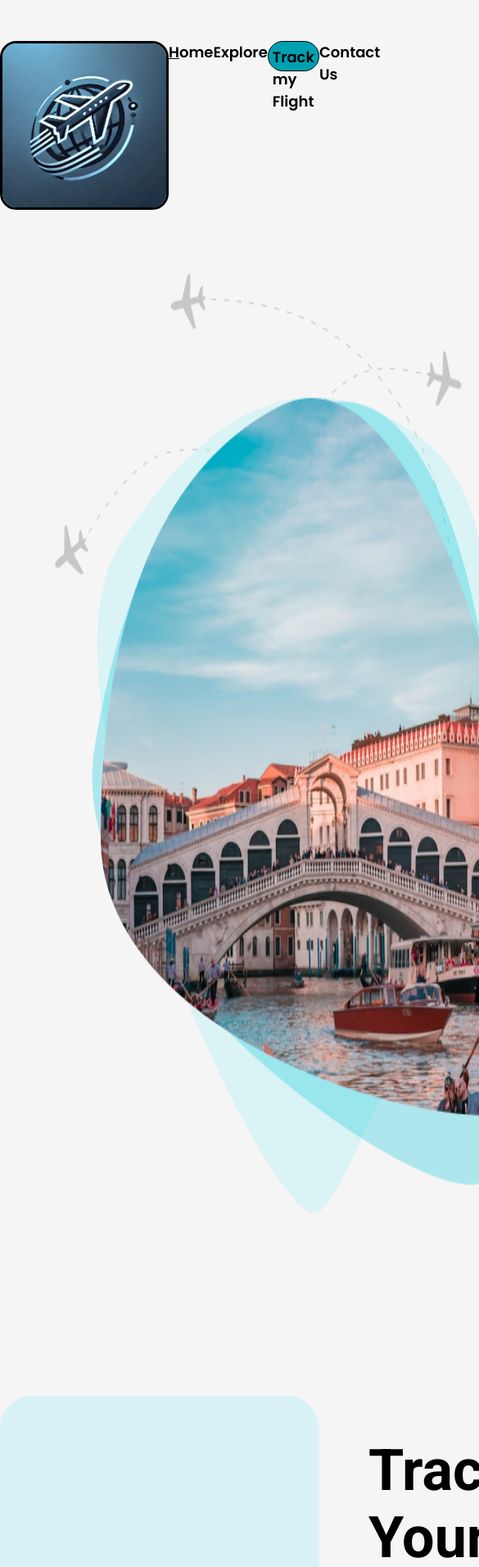
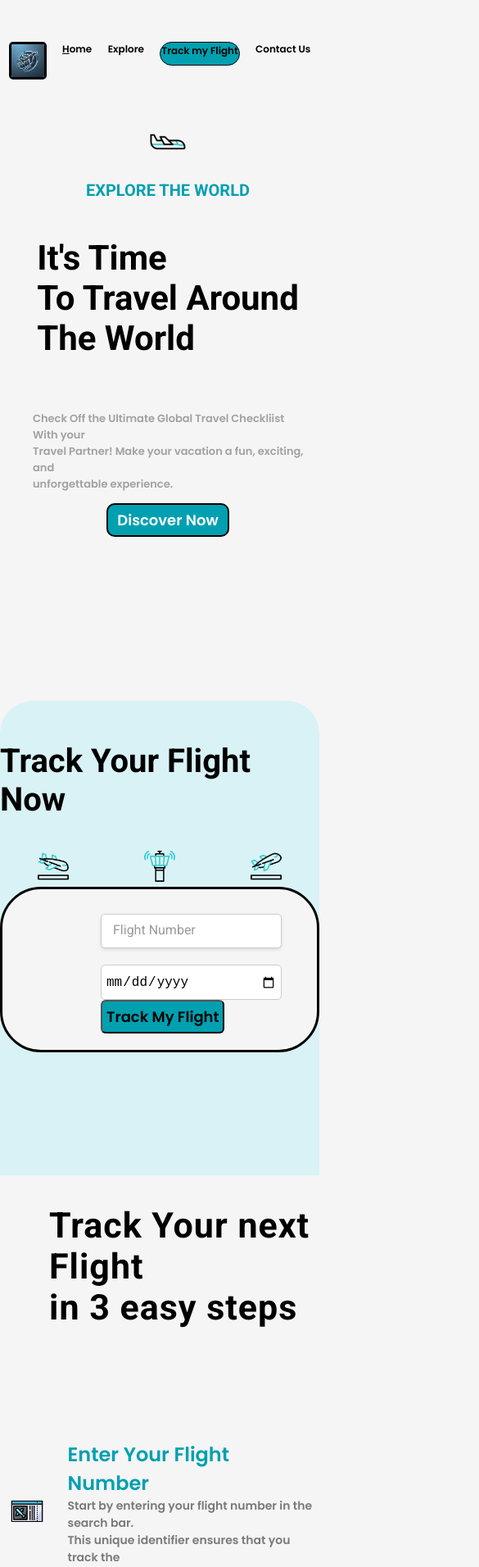
Before and after one commit to EmireHaouas/Fly_Catcher, a React (Vite) app in the folder plane_Catcher2/: page / in a window 390 px wide. Shown: the top 1912 px of the page at 82% size, 585 px wide, since content can reach past the window. Built offline with nearby package versions, Linux system fonts and the light colour scheme.

Commit message:
added smartphone responsivity

```diff
--- a/plane_Catcher2/package.json
+++ b/plane_Catcher2/package.json
@@ -1,4 +1,5 @@
 {
+  "homepage": "https://emirehaouas.github.io/Fly_Catcher/",
   "name": "plane-catcher2",
   "private": true,
   "version": "0.0.0",
@@ -8,6 +9,7 @@
     "build": "vite build",
     "lint": "eslint .",
     "preview": "vite preview",
+    "predeploy": "npm run build",
     "deploy": "gh-pages -d dist"
   },
   "dependencies": {
@@ -23,8 +25,8 @@
     "eslint-plugin-react": "^7.37.1",
     "eslint-plugin-react-hooks": "^5.0.0",
     "eslint-plugin-react-refresh": "^0.4.13",
+    "gh-pages": "^5.0.0",
     "globals": "^15.11.0",
-    "vite": "^5.4.9",
-    "gh-pages": "^5.0.0"
+    "vite": "^5.4.9"
   }
 }
--- a/plane_Catcher2/src/Footer.css
+++ b/plane_Catcher2/src/Footer.css
@@ -58,3 +58,27 @@
 .logo{
     margin-bottom: 20px;
 }
+@media (max-width: 480px) {
+    .whatsapp_Logo, .facebook_Logo, .instagram_Logo, .twitter_Logo{
+        width: 15px;
+        height: 15px;
+    }
+    .logo{
+        width: 40px;
+        height: 40px;
+        border-radius: 5px;
+    }
+    .credit{
+        font-size: 8px;
+    }
+    .a_Facebook{
+        margin-left: 10px;
+    }
+    .a_Instagram{
+        margin-left: 10px;
+    }
+    .a_Twitter{
+        margin-left: 10px;
+    }
+
+}
--- a/plane_Catcher2/src/Header.css
+++ b/plane_Catcher2/src/Header.css
@@ -38,3 +38,17 @@ body{
     padding-bottom: 5px;
     padding-top: 5px;
 }
+@media (max-width: 480px) {
+.logo{
+    width: 60px;
+    height: 60px;
+}
+.nav_flex{
+    font-size: 12px;
+    padding: 1px;
+}
+.track_Nav{
+    padding: 1px;
+}
+
+}
--- a/plane_Catcher2/src/Main.css
+++ b/plane_Catcher2/src/Main.css
@@ -126,7 +126,7 @@ input[type="date"] {
     border: 1px solid #ccc; /* Bordure */
     border-radius: 5px;   /* Coins arrondis */
     outline: none;        /* Supprime l'effet de contour par défaut */
-    width: 100%;          /* Permet au champ de remplir l'espace disponible */
+   /* width: 100%;     */     /* Permet au champ de remplir l'espace disponible */
 }
 
 /* Optionnel : Ajoutez un style pour le focus */
@@ -493,3 +493,170 @@ hr{
     font-weight: bold;
     letter-spacing: 1px;
 }
+@media (max-width: 480px) {
+
+    .img_Header{
+        width: 250px;
+        height: 250px;
+        display: none;
+    }
+    .h2_article_flex{
+        font-size: 42px;
+    }
+    .h1_article_flex{
+        font-size: 20px;
+
+    }
+    .p_article_flex{
+        font-size: 13px;
+        margin-left: 20px;
+        margin-right: 10px;
+    }
+    .active_Flight{
+       width: 60px;
+    }
+    .container_flex2{
+        margin-top: 5px;
+    }
+    .h1_form{
+        font-size: 40px;
+        margin-left: 0px;
+    }
+    .flight_idnumber{
+        padding-left: 0px;
+        margin-left: 0px;
+        max-width: 189px;
+        height: 20px;
+}
+    .form_track{
+        display: flex;
+        flex-direction: column;
+        align-items: first baseline;
+    }
+    .date_Flight{
+        width: 209px;
+        margin-left: 0;
+
+    }
+    .Form_iata{
+        padding-bottom: 150px;
+    }
+    .h3_cards{
+        font-size: 38px;
+        margin-right: 8px;
+    }
+    .card_Flightinfos{
+        font-size: 16px;
+    }
+    .terminals_design, .gates_design{
+        margin-left: 0;
+    }
+    .bottom_arrow_icon {
+        width: 30px;
+        height: 30px;
+    }
+    .landing_plane, .takeoff_plane, .tower_icon{
+        height: 50px;
+        width: 50px;
+    }
+    .h2_Steps{
+        letter-spacing: 1px;
+        margin-left: 60px;
+        font-size: 43px;
+    }
+    .step_Img{
+        width: 350px;
+        height: 250px;
+        margin-left: 40px;
+    }
+    .text_Img{
+        flex-direction: column;
+        margin-top: 0px;
+        margin-right: 15px;
+        padding-bottom: 80px;
+    }
+    .travel_Icon{
+        width: 40px;
+        height: 40px;
+        margin-left: 20px;
+        margin-right: 30px;
+    }
+    .p_Step1, .p_Step2, .p_Step3{
+        font-size: 14px;
+    }
+    .h4_Step1, .h4_Step2, .h4_Step3{
+        font-size: 24px;
+    }
+
+    .h4_Why{
+        font-size: 38px;
+    }
+    .pres_Why{
+        display: flex;
+        flex-direction: column-reverse;
+
+    }
+    .box_1{
+    margin-right: 0px;
+    padding-right: 10px;
+    margin-left: 20px;
+}
+    .box_2{
+    margin-right: 0px;
+    margin-left: 0px;
+    padding-right: 10px;
+    padding-left: 10px;
+}
+    .box_3{
+    margin-left: 0px;
+    padding-left: 0px;
+}
+.p_Box1, .p_Box2, .p_Box3{
+    font-size: 38px;
+}
+.p2_Box1, .p2_Box2, .p2_Box3{
+    font-size: 21px;
+}
+.p_Why{
+    font-size: 16px;
+    padding-left: 10px;
+    padding-right: 5px;
+}
+.p_Why2{
+    font-size: 16px;
+    padding-left: 10px;
+    padding-right: 5px;
+}
+.plane_Building{
+    height: 200px;
+    width: 180px;
+    margin-right: 5px;
+}
+.plane_Art{
+    height: 200px;
+    width: 180px;
+    margin-top: 15px;
+    margin-right: 5px;
+
+}
+.window_Sea{
+    height: 200px;
+    width: 180px;
+    margin-left: 5px;
+
+}
+.spec1{
+    height: 200px;
+    width: 180px;
+    margin-top: 15px;
+    margin-left: 5px;
+}
+
+
+
+
+
+
+
+
+}
--- a/plane_Catcher2/src/components/Main.jsx
+++ b/plane_Catcher2/src/components/Main.jsx
@@ -82,7 +82,7 @@ const Main = () => {
     return (
         <main>
             <article className='article_flex'>
-                <img src={image_header} alt='Des' />
+                <img className='img_Header' src={image_header} alt='Des' />
                 <div className='container_flex2'>
                     <img className='active_Flight' alt='' src={active_Flight} />
                     <h1 className='h1_article_flex'>EXPLORE THE WORLD</h1>
```
Also changed, not shown: 2 other files (tests, documents, lock files or other folders).
